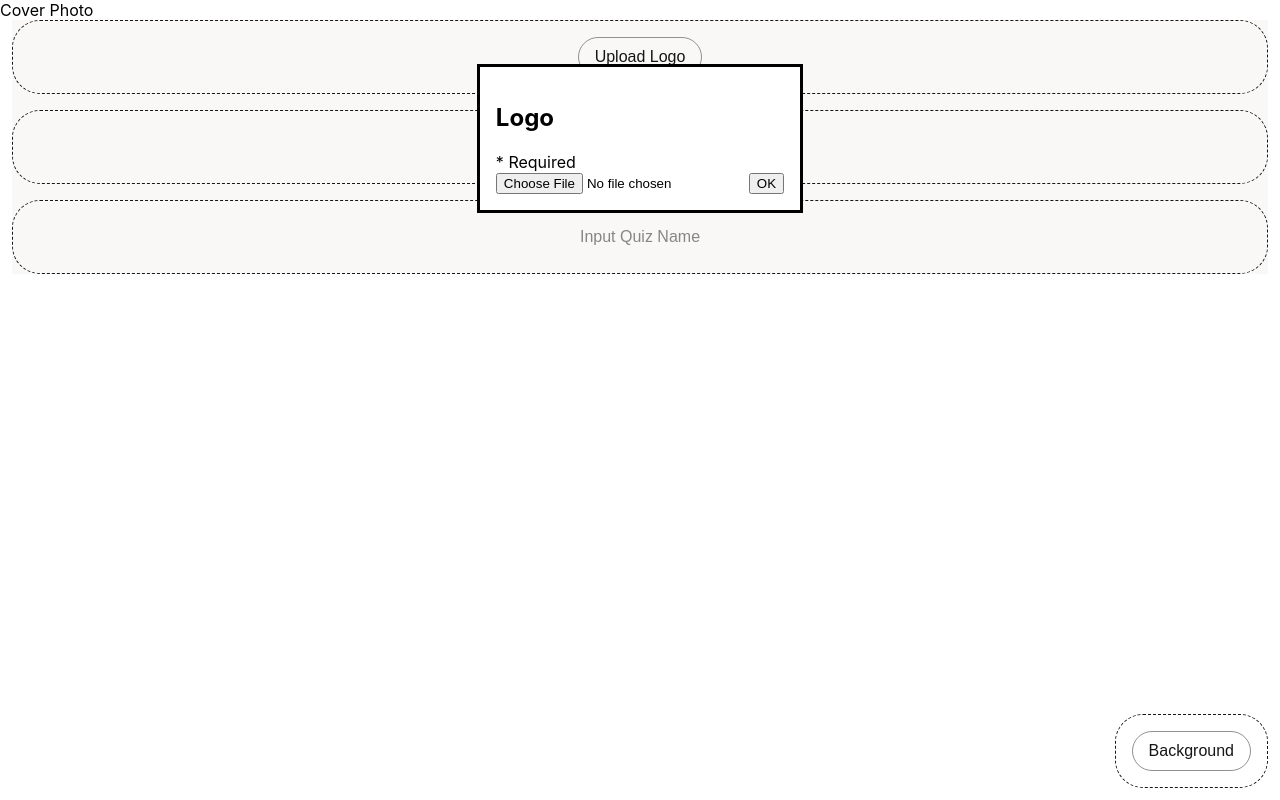
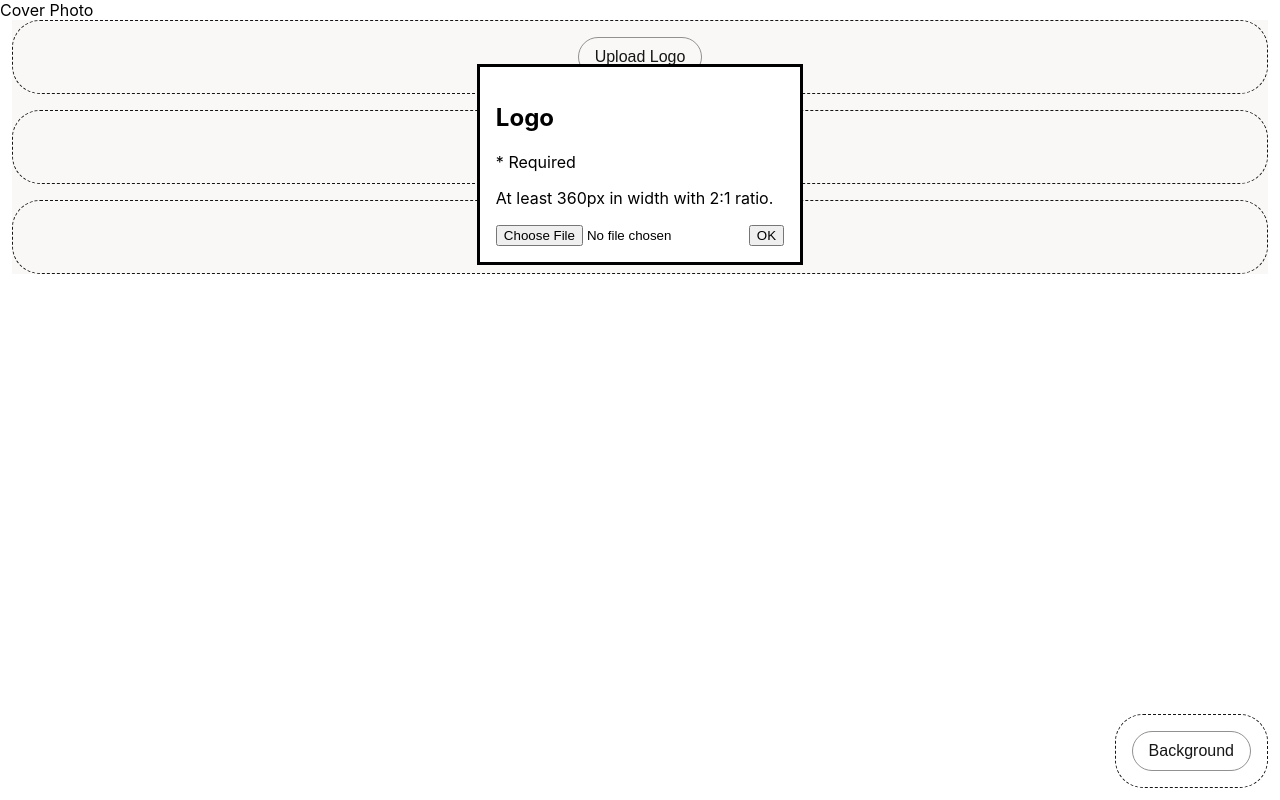
Before and after one commit to ymcheung/modal-and-preview, a Next.js app: page / in a window 1280 px wide. Both pictures are taken after a click on the button "Upload Logo". Built offline with nearby package versions, Linux system fonts and the light colour scheme.

Commit message:
Add description in dialog

```diff
--- a/pages/components/Dialog.jsx
+++ b/pages/components/Dialog.jsx
@@ -1,7 +1,7 @@
 import { useState, useEffect } from 'react';
 import styles from '../../styles/dialog.module.css';
 
-export default function Dialog({ isOpen, dispatchDialog, dialogTitle, inputs, setPreview }) {
+export default function Dialog({ isOpen, dispatchDialog, dialogTitle, dialogDescription, inputs, setPreview }) {
   const [form, setForm] = useState({});
 
   useEffect(() => {
@@ -41,6 +41,7 @@ export default function Dialog({ isOpen, dispatchDialog, dialogTitle, inputs, se
     <dialog className={styles.dialog} open={isOpen}>
       <h2>{dialogTitle}</h2>
       <span>* Required</span>
+      {dialogDescription && <p>{dialogDescription}</p>}
       {isOpen &&
         <form onSubmit={onSubmit}>
           {inputs.map(({ type, accept }) =>
--- a/pages/index.js
+++ b/pages/index.js
@@ -12,6 +12,7 @@ export default function Home() {
           ...state,
           isOpen: true,
           title: action.payload.title,
+          description: action.payload.description,
           inputs: action.payload.inputs
         };
 
@@ -31,14 +32,16 @@ export default function Home() {
   const [dialogState, dispatchDialog] = useReducer(dialogReducer, {
     isOpen: false,
     title: '',
+    description: '',
     inputs: []
   });
 
-  const handleOpenDialog = (dialogTitle, inputs) => {
+  const handleOpenDialog = (dialogTitle, dialogDescription, inputs) => {
     dispatchDialog({
       type: 'OPEN_DIALOG',
       payload: {
         title: dialogTitle,
+        description: dialogDescription,
         inputs: inputs
       }
     });
@@ -94,6 +97,7 @@ export default function Home() {
       {
         button: 'Upload Logo',
         dialogTitle: 'Logo',
+        description: 'At least 360px in width with 2:1 ratio.',
         inputs: [
           {
             type: 'file',
@@ -126,6 +130,7 @@ export default function Home() {
       {
         button: 'Background',
         dialogTitle: 'Background Color/Image',
+        description: 'At least 360px in width with 2:1 ratio.',
         inputs: [
           {
             type: 'color',
@@ -137,7 +142,7 @@ export default function Home() {
 
     return (
       <>
-        {sections.map(({ button, dialogTitle, inputs }, index) => {
+        {sections.map(({ button, dialogTitle, description, inputs }, index) => {
           return (
             <section className={styles.section} key={index}>
               {inputs.map(({ name }) => {
@@ -147,7 +152,9 @@ export default function Home() {
                       name === 'quizName' && styles.dialogButtonQuizName
                     } ${!preview['quizName'] && styles.unfilled}`}
                     type="button"
-                    onClick={() => handleOpenDialog(dialogTitle, inputs)}
+                    onClick={() =>
+                      handleOpenDialog(dialogTitle, description, inputs)
+                    }
                     key={index}
                   >
                     {preview[name] ? preview[name] : button}
@@ -176,6 +183,7 @@ export default function Home() {
         isOpen={dialogState.isOpen}
         dispatchDialog={dispatchDialog}
         dialogTitle={dialogState.title}
+        dialogDescription={dialogState.description}
         inputs={dialogState.inputs}
         // dispatchPreview={dispatchPreview}
         setPreview={setPreview}
```
